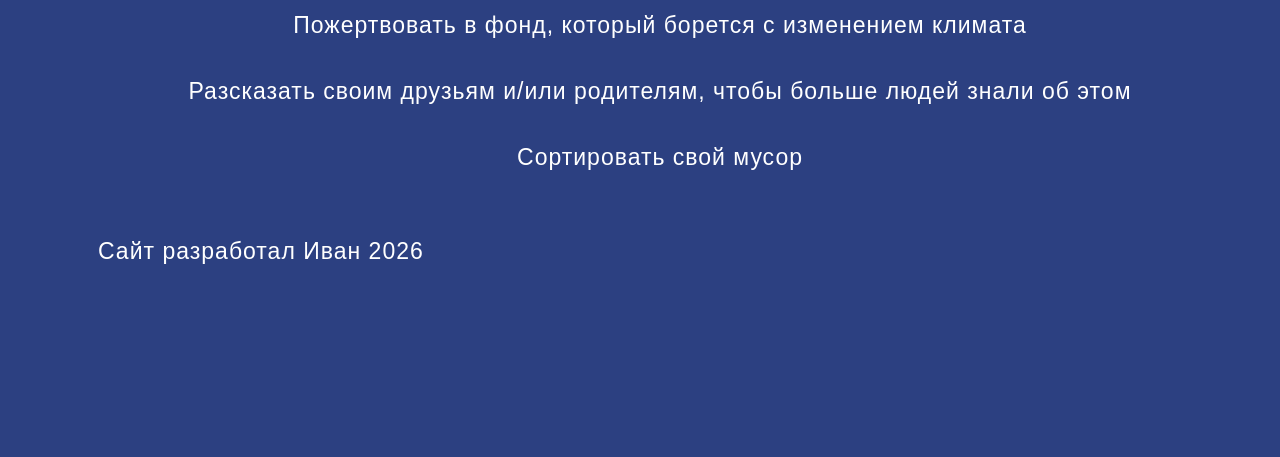
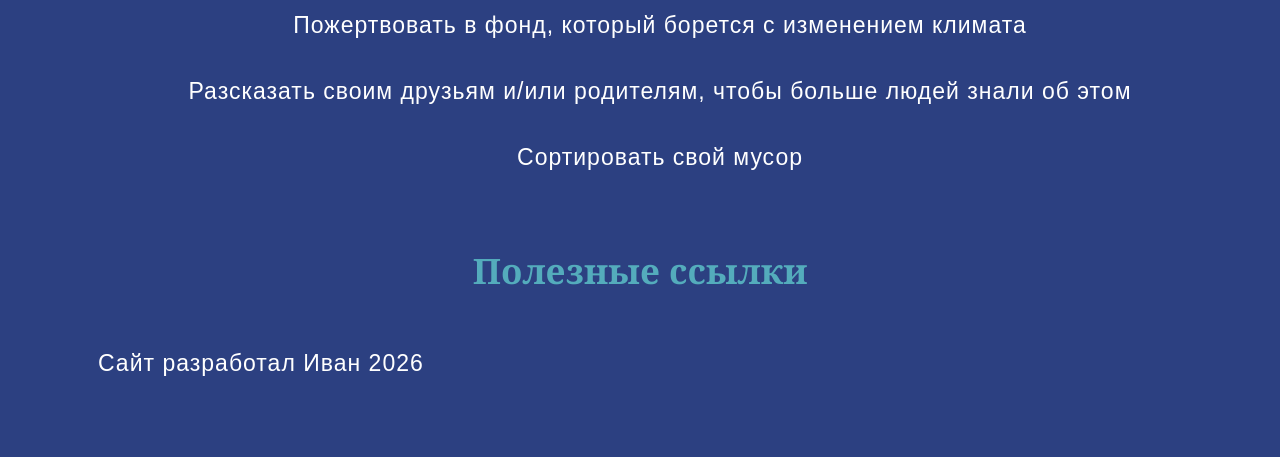
Before and after one commit to 1231231231231231233/climatechange, a Flask app: page / in a window 1280 px wide. Shown: the part 3254-3711 px from the top of the page. Before the commit the page ends 3518 px from the top, so only its background shows below. Run offline with Flask 3, Linux system fonts and the light colour scheme.

Commit message:
123123
123312

```diff
--- a/static/style.css
+++ b/static/style.css
@@ -66,3 +66,15 @@ h3 {
   50%  { color: #04859D; }
   100%   { color: #ffffff; }
 }
+h4 {
+    font-size: 35px; /* Размер шрифта в пунктах */
+    font-family: Georgia, serif; /* Семейство шрифтов */
+    animation: color-change3 3s infinite;
+    text-align:center
+}
+
+@keyframes color-change3 {
+  0%   { color: #ffffff; }
+  50%  { color: #04859D; }
+  100%   { color: #ffffff; }
+}
--- a/templates/index.html
+++ b/templates/index.html
@@ -38,6 +38,7 @@
                 <li>Разсказать своим друзьям и/или родителям, чтобы больше людей знали об этом</li>
                 <li>Сортировать свой мусор</li>
              </ul>
+    <h4 id="links">Полезные ссылки</h4>
     </main>
     <footer>
         <p>Сайт разработал Иван 2026</p>
```
